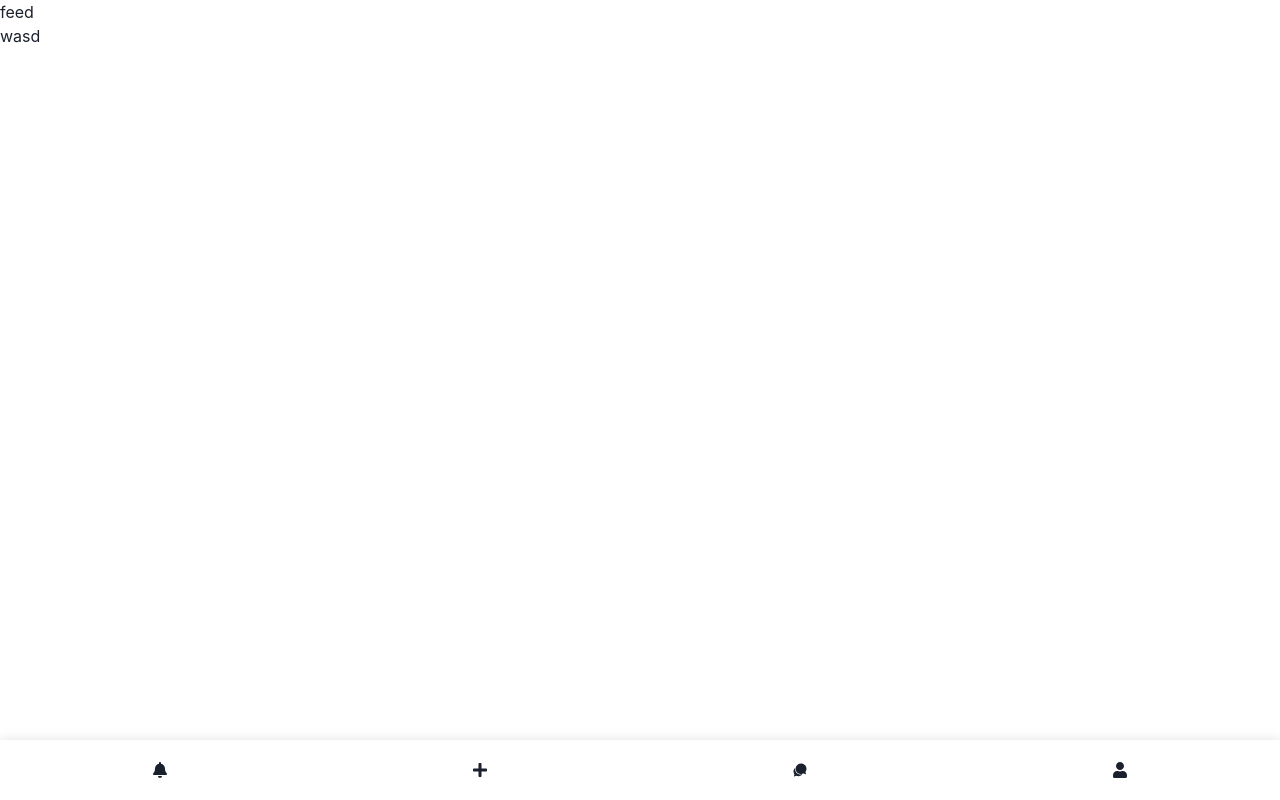
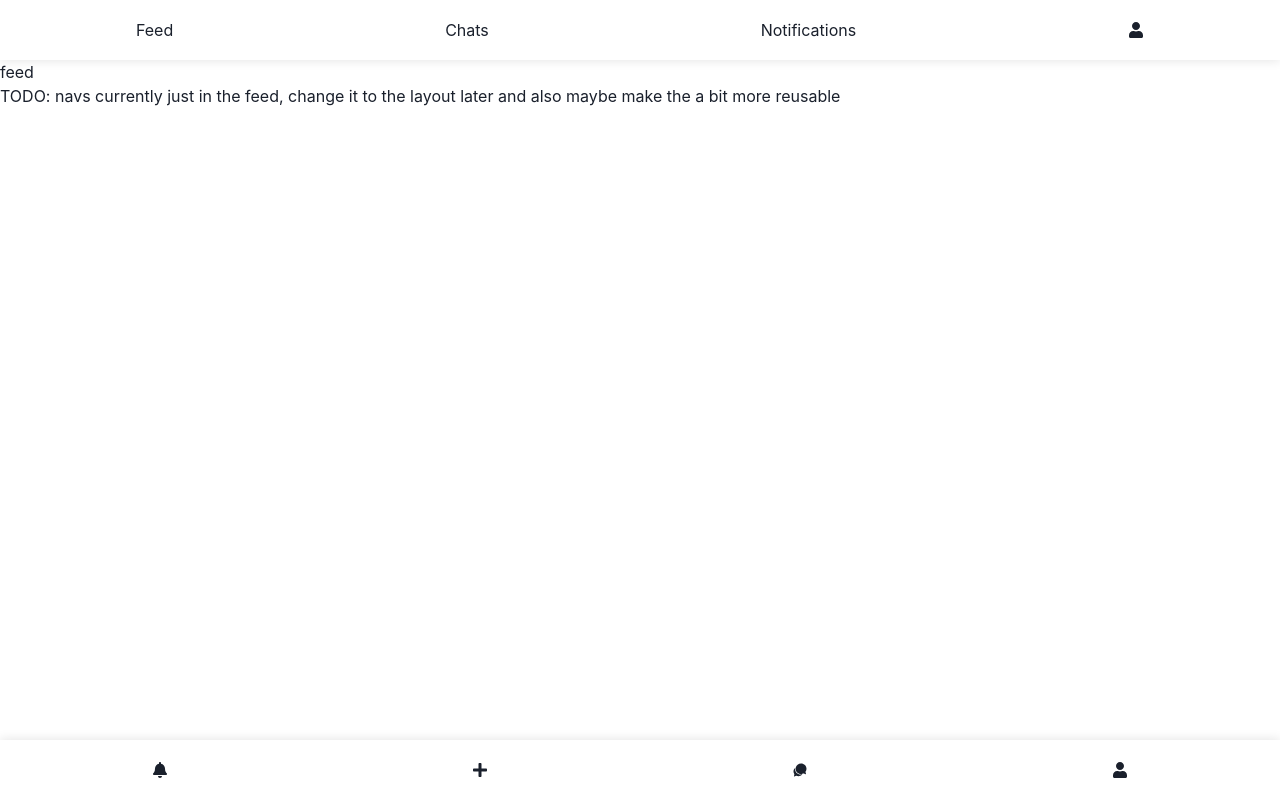
Before and after one commit to le0nRoch/TuneUp, a Next.js app: page /feed in a window 1280 px wide. Built offline with nearby package versions, Linux system fonts and the light colour scheme.

Commit message:
added desktop nav

```diff
--- /dev/null
+++ b/src/app/components/NavbarDesktop.tsx
@@ -0,0 +1,54 @@
+'use server'
+import { Box } from '@chakra-ui/react'
+import Link from 'next/link'
+import React from 'react'
+import { FaUser } from 'react-icons/fa'
+
+export async function NavbarDesktop() {
+
+    const routes = [
+        {
+            name: 'Feed',
+            link: '/feed',
+        },
+        {
+            name: 'Chats',
+            link: '/chats',
+        },
+        {
+            name: 'Notifications',
+            link: '/notifications',
+        }
+    ]
+    const profile = {
+        name: 'Profile',
+        link: '/profile',
+        icon: <FaUser />,
+    }
+    return (
+        <>
+            <Box
+                bg="white"
+                w="100%"
+                h="60px"
+                position="fixed"
+                top="0"
+                display="flex"
+                justifyContent="space-around"
+                alignItems="center"
+                boxShadow="0px 1px 10px rgba(0, 0, 0, 0.1)"
+                zIndex="999"
+            >
+                {routes.map((route, index) => (
+                    <Link href={route.link} key={index}>
+                        {route.name}
+                    </Link>
+                ))}
+                <Link href={profile.link}>
+                    {profile.icon}
+                </Link>
+            </Box>
+            <Box h="60px" />
+        </>
+    )
+}
--- a/src/app/components/NavbarMobile.tsx
+++ b/src/app/components/NavbarMobile.tsx
@@ -1,9 +1,9 @@
 'use server'
-import { Box, Link } from '@chakra-ui/react';
+import { Box } from '@chakra-ui/react';
 import React from 'react';
 import { FaHome, FaBell, FaPlus, FaHeart, FaUser } from 'react-icons/fa';
 import { IoIosChatbubbles } from "react-icons/io";
-
+import  Link from 'next/link';
 export async function NavbarMobile() {
     const icons = [
         {
@@ -12,7 +12,7 @@ export async function NavbarMobile() {
         },
         {
             icon: <FaPlus />,
-            link: '/create',
+            link: '/feed',
         },
         {
             icon: <IoIosChatbubbles />,
--- a/src/app/feed/page.tsx
+++ b/src/app/feed/page.tsx
@@ -1,3 +1,4 @@
+import { NavbarDesktop } from "../components/NavbarDesktop";
 import { NavbarMobile } from "../components/NavbarMobile";
 
 
@@ -5,8 +6,9 @@ import { NavbarMobile } from "../components/NavbarMobile";
 export default function Feed() {
   return (
     <main>
+      <NavbarDesktop />
       <p>feed</p>
-      wasd
+      TODO: navs currently just in the feed, change it to the layout later and also maybe make the a bit more reusable
       <NavbarMobile />
     </main>
   );
```
